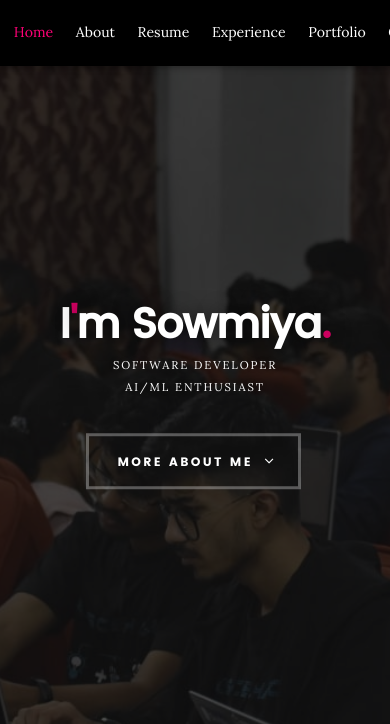
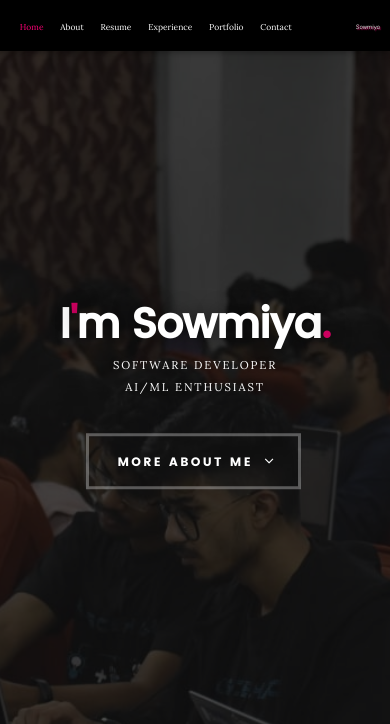
Before and after one commit to cheersbuddy/Portfolio-Main, a plain HTML site: page Portfolio/index.html in a window 390 px wide. Shown: the top 724 px of the page. Drawn offline with Linux system fonts and the light colour scheme; files whose address does not match are found by name.

Commit message:
header mobile view

```diff
--- a/Portfolio/css/main.css
+++ b/Portfolio/css/main.css
@@ -1262,7 +1262,37 @@ header {
 .main-navigation li.current > a {
   color: #FF0077;
 }
-
+/* Responsive tweaks for small screens */
+@media (max-width: 768px) {
+  .main-navigation {
+    gap: 0.1rem;
+    flex-wrap: wrap;
+    justify-content: center;
+  }
+
+  .main-navigation li a {
+    font-size: 0.9rem;
+    padding: 6px;
+  }
+
+  .bar {
+    flex-direction: row;
+    flex-wrap: wrap;
+    justify-content: space-between;
+    align-items: center;
+    padding: 5px 10px;
+  }
+
+  .logo a {
+  font-size: 0.7rem; /* ✅ smaller logo text in mobile */
+  text-shadow: 1px 1px 1px #cc005f;
+}
+
+  header {
+    height: auto; /* allow height to grow if needed */
+    padding: 5px 0;
+  }
+}
 
 
 /**
```
